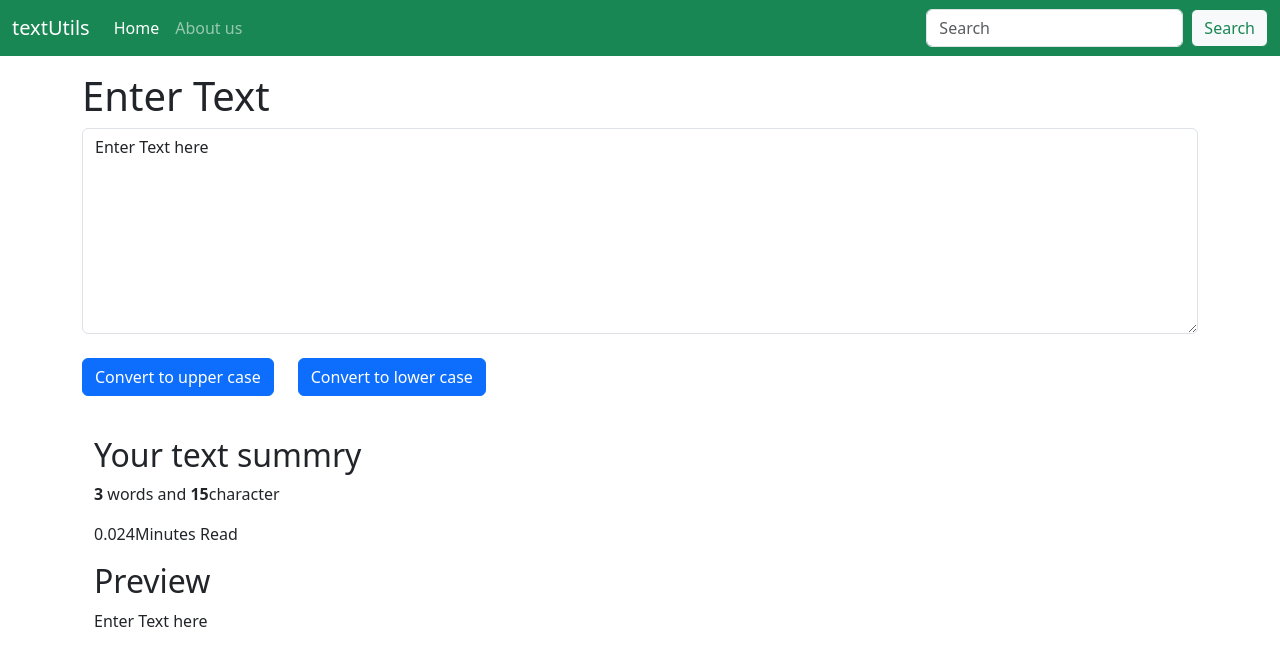
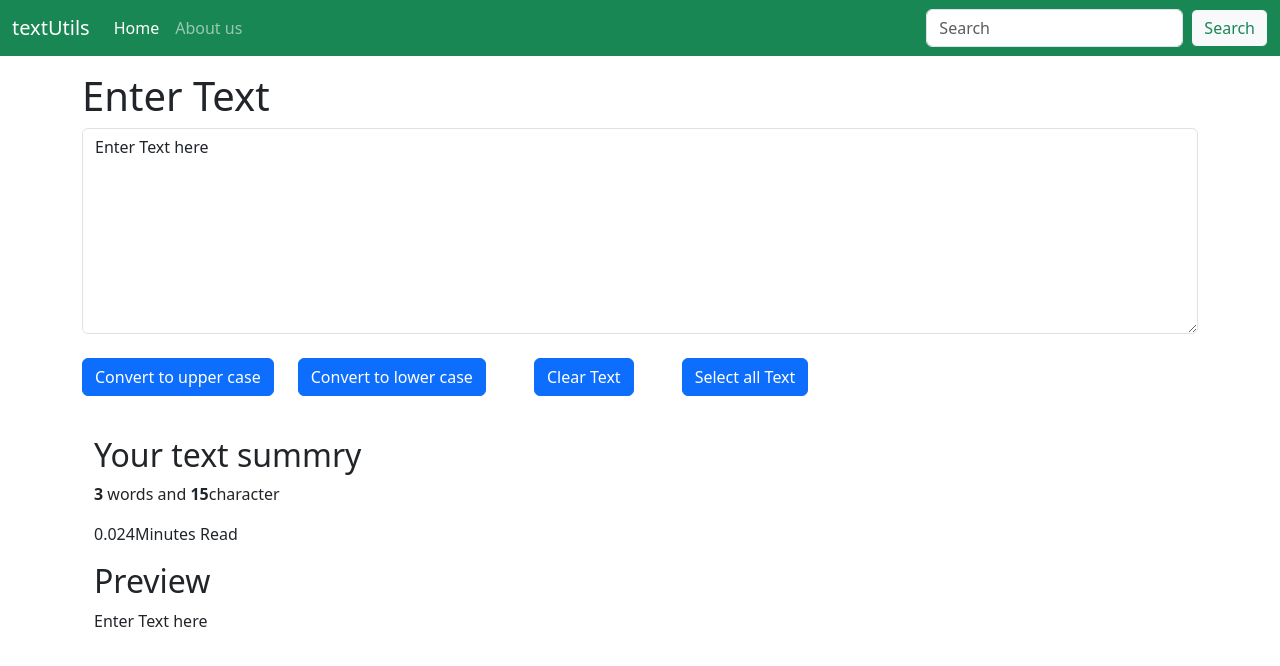
Before and after one commit to rahulrwt09/ReactWithHarry1, a React (Create React App) app: page / in a window 1280 px wide. Shown: the top 666 px of the page. Built offline with nearby package versions, Linux system fonts and the light colour scheme.

Commit message:
clear text and select all button

```diff
--- a/src/components/Textform.js
+++ b/src/components/Textform.js
@@ -8,14 +8,29 @@ export default function Textform(props) {
 
     }
     const handleclick2=()=>{
-        console.log("upper case");
+        console.log("lower caser");
         let newtext=text.toLocaleLowerCase();
         setText(newtext)
 
     }
+    const handleclick3=()=>{
+        console.log("clear text");
+        let newtext=" ";
+        setText(newtext)
+
+    }
+    const handleclick4 = () => {
+      console.log("select text");
+      const textBox = document.getElementById("mybox");
+      textBox.select();
+      const newtext = textBox.value;
+      console.log(newtext);
+      setText(newtext);
+    };
     const handleonchange=(event)=>{
        console.log("onchange");
        setText(event.target.value);
+
     }
 
 
@@ -27,6 +42,8 @@ export default function Textform(props) {
   <textarea className="form-control" onChange={handleonchange} value={text} id="mybox" rows="8"></textarea>
   <button className='btn btn-primary my-4' onClick={handleclick1}>Convert to upper case</button>
   <button className='btn btn-primary my-4 mx-4' onClick={handleclick2}>Convert to lower case</button>
+  <button className='btn btn-primary my-4 mx-4' onClick={handleclick3}>Clear Text</button>
+  <button className='btn btn-primary my-4 mx-4' onClick={handleclick4}>Select all Text</button>
 </div>
 
 <div className="container my-3">
```
